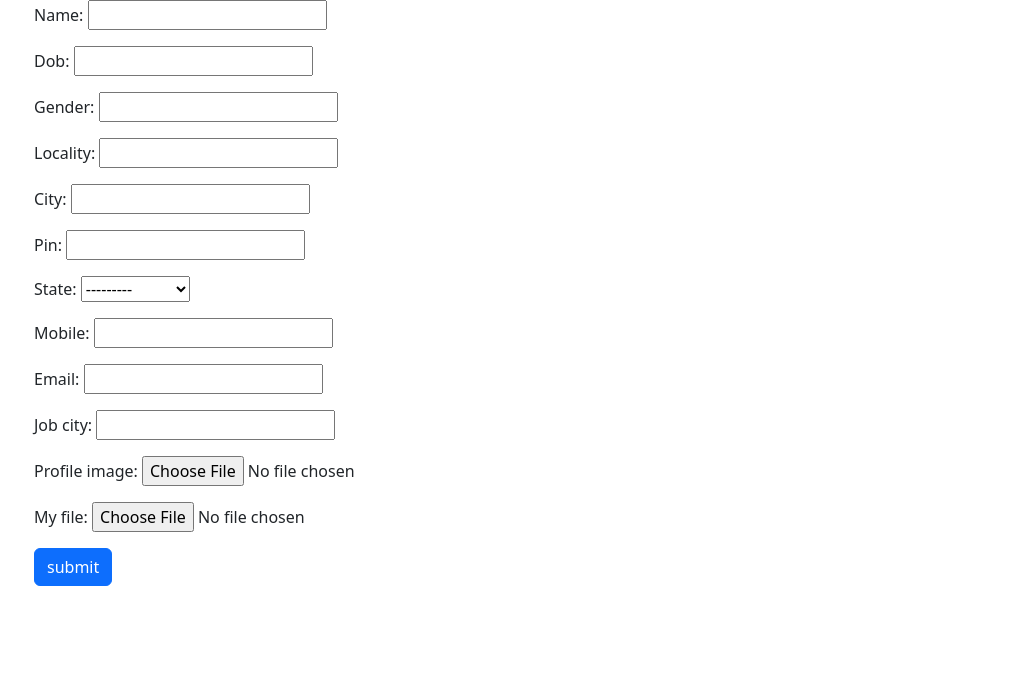
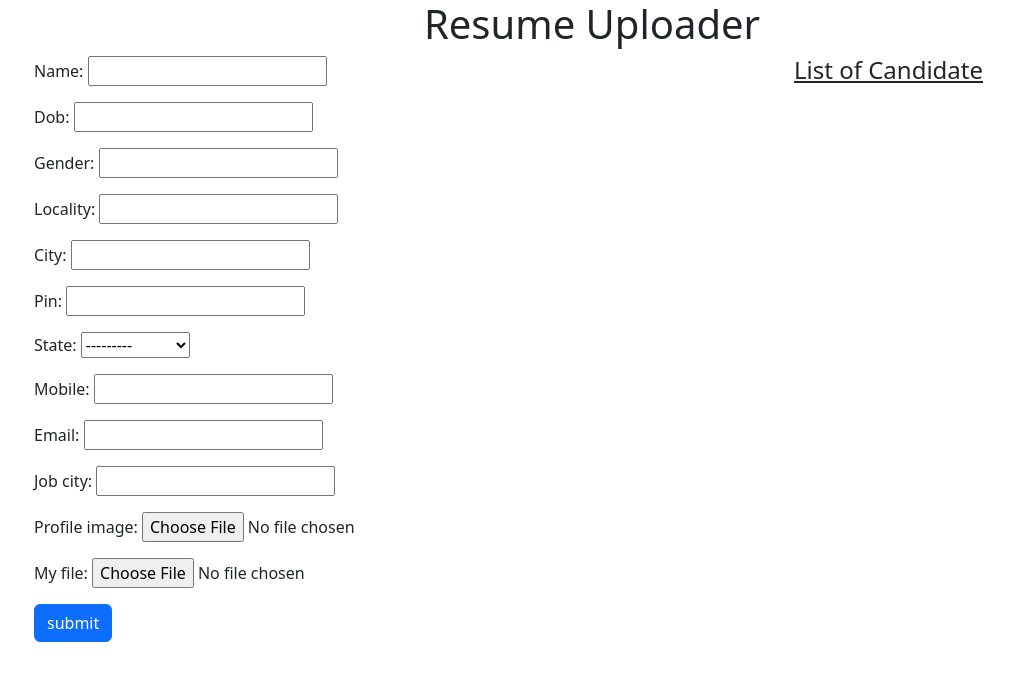
Before and after one commit to bishaldahal4777/resume-uploader, a Django app: page / in a window 1280 px wide. Shown: the top 681 px of the page, without its empty margins (48-1062 px from the left). Run offline with Django 5.2, Linux system fonts and the light colour scheme.

Commit message:
home.html fixing 2

```diff
--- a/myapp/templates/myapp/home.html
+++ b/myapp/templates/myapp/home.html
@@ -8,6 +8,7 @@
   </head>
   <body>
 <div class="container">
+  <h1 class="alert-danger text-center">Resume Uploader</h1>
   <div class="row">
     <div class="col-sm-8">
         <form action="" method="post" enctype="multipart/form-data">
@@ -27,7 +28,10 @@
 
     </form>
     </div>
+<div class="col-sm-4">
+  <h4><u>List of Candidate</u></h4>
 
+</div>
   </div>
 </div>
 
```
